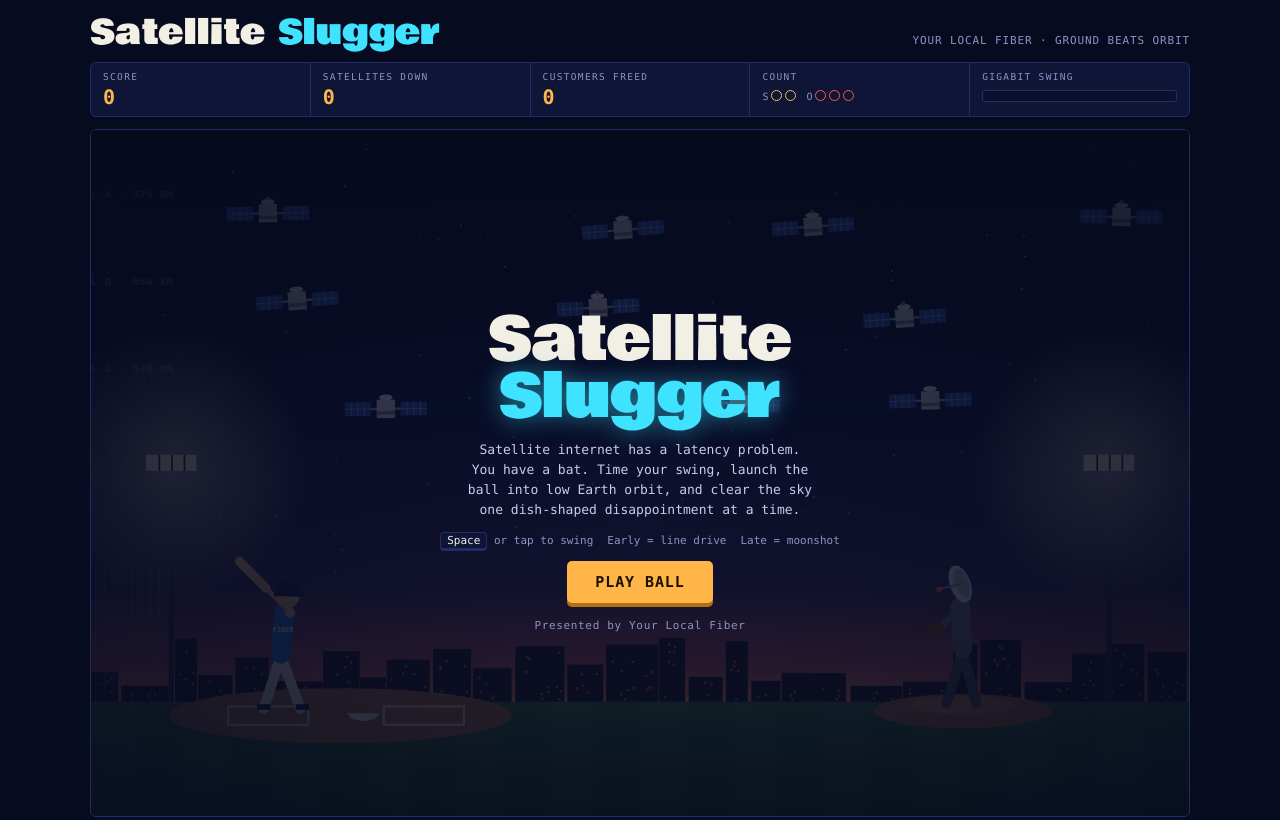
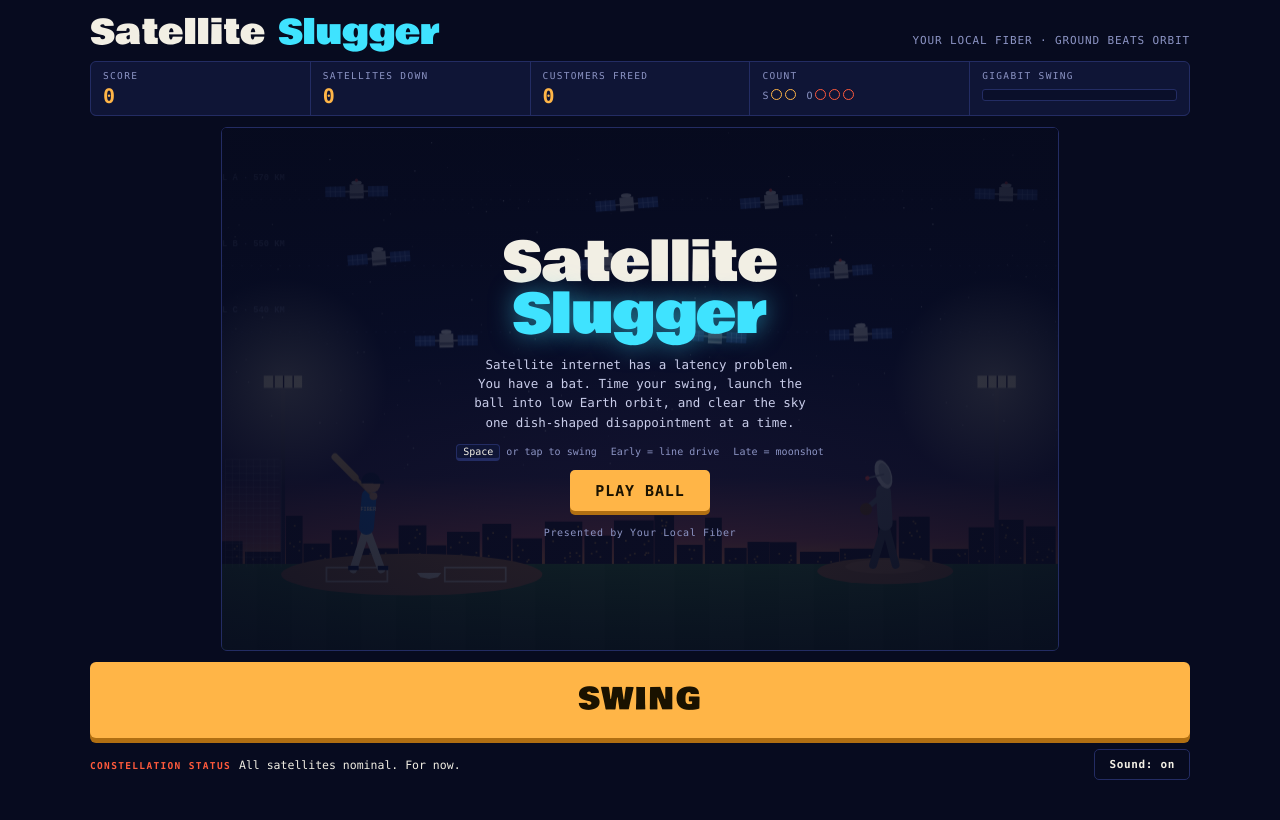
Before and after one commit to kilgorezack/SatelliteSlugger, a plain HTML site: page index.html in a window 1280 px wide. Shown: the top 820 px of the page. Drawn offline with Linux system fonts and the light colour scheme; animation ran at ten frames a second; a web font is replaced by a local one.

Commit message:
Fit the game to the browser window
The field now takes whatever height is left after the scoreboard and
Swing button and stays 16:10, so nothing gets cut off on short screens.
Title and game-over overlays scale with the field.

Co-Authored-By: Claude Opus 5.5 <noreply@anthropic.com>
Claude-Session: https://claude.ai/code/session_01Sk3jRhf1DNHigf3ce2Wswr

```diff
--- a/index.html
+++ b/index.html
@@ -31,14 +31,19 @@ img{max-width:100%}
   --mono:'Martian Mono', ui-monospace, 'SFMono-Regular', Menlo, monospace;
   color-scheme:dark;
 }
+html{height:100%;box-sizing:border-box}
 html,body{background:var(--night);color:var(--chalk)}
 body{
   font-family:var(--mono);font-size:13px;
   padding-left:max(16px, env(safe-area-inset-left, 0px));
   padding-right:max(16px, env(safe-area-inset-right, 0px));
-  padding-block:16px 28px;
+  padding-block:clamp(8px,2vh,16px) clamp(10px,2.5vh,24px);
+  height:100%;box-sizing:border-box;
 }
-.wrap{max-width:1100px;margin:0 auto;display:flex;flex-direction:column;gap:12px}
+/* The page always fits the window: the field takes whatever height is left and stays 16:10 */
+.wrap{max-width:1100px;height:100%;margin:0 auto;display:flex;flex-direction:column;gap:clamp(6px,1.4vh,12px)}
+.wrap > *{flex:none}
+.field{flex:1 1 auto !important;min-height:180px;display:flex;align-items:center;justify-content:center;container-type:size}
 
 .masthead{display:flex;flex-wrap:wrap;align-items:baseline;justify-content:space-between;gap:4px 16px}
 .masthead h1{font-family:var(--display);font-weight:400;font-size:clamp(22px,4vw,34px);letter-spacing:.01em;margin:0;line-height:1;text-wrap:balance}
@@ -49,7 +54,7 @@ body{
   display:grid;grid-template-columns:repeat(auto-fit,minmax(130px,1fr));gap:1px;
   background:var(--panel-edge);border:1px solid var(--panel-edge);border-radius:6px;overflow:hidden;
 }
-.cell{background:var(--panel);padding:8px 12px;display:flex;flex-direction:column;gap:4px;min-width:0}
+.cell{background:var(--panel);padding:clamp(5px,1vh,8px) 12px;display:flex;flex-direction:column;gap:4px;min-width:0}
 .cell label{font-size:9.5px;letter-spacing:.14em;text-transform:uppercase;color:var(--muted)}
 .cell output{font-family:var(--mono);font-weight:800;font-size:20px;color:var(--amber);font-variant-numeric:tabular-nums;line-height:1.1;white-space:nowrap;overflow:hidden;text-overflow:ellipsis}
 .dots{display:flex;gap:10px;align-items:center;font-size:10px;color:var(--muted)}
@@ -61,26 +66,26 @@ body{
 .meter.full b{animation:pulse .6s infinite alternate}
 @keyframes pulse{to{filter:brightness(1.6)}}
 
-.stage{position:relative;border-radius:6px;overflow:hidden;border:1px solid var(--panel-edge);touch-action:manipulation;user-select:none;-webkit-user-select:none}
-canvas{display:block;width:100%;aspect-ratio:16/10;max-width:100%;cursor:pointer;background:#04061a}
-.overlay{position:absolute;inset:0;display:flex;align-items:center;justify-content:center;padding:16px;background:radial-gradient(ellipse at center,rgba(7,11,31,.72),rgba(7,11,31,.92))}
-.card{max-width:520px;text-align:center;display:flex;flex-direction:column;gap:clamp(6px,1.6vw,14px);align-items:center}
-.card h2{font-family:var(--display);font-weight:400;font-size:clamp(26px,6.5vw,60px);line-height:.95;margin:0;text-wrap:balance}
+.stage{width:min(100cqw, 160cqh);aspect-ratio:16/10;max-width:100%;container-type:inline-size;position:relative;border-radius:6px;overflow:hidden;border:1px solid var(--panel-edge);touch-action:manipulation;user-select:none;-webkit-user-select:none}
+canvas{display:block;width:100%;height:100%;cursor:pointer;background:#04061a}
+.overlay{position:absolute;inset:0;display:flex;align-items:safe center;overflow:auto;justify-content:center;padding:16px;background:radial-gradient(ellipse at center,rgba(7,11,31,.72),rgba(7,11,31,.92))}
+.card{max-width:520px;text-align:center;display:flex;flex-direction:column;gap:clamp(6px,1.6cqw,14px);align-items:center}
+.card h2{font-family:var(--display);font-weight:400;font-size:clamp(22px,6.5cqw,60px);line-height:.95;margin:0;text-wrap:balance}
 .card h2 span{color:var(--fiber);text-shadow:0 0 24px rgba(63,227,255,.5)}
-.card p{margin:0;color:#c9cdea;line-height:1.55;font-size:clamp(10.5px,1.5vw,13px);max-width:44ch}
-.card .small{color:var(--muted);font-size:clamp(9px,1.2vw,11px);letter-spacing:.06em}
-.keys{display:flex;flex-wrap:wrap;gap:6px 14px;justify-content:center;font-size:clamp(9px,1.2vw,11px);color:var(--muted)}
+.card p{margin:0;color:#c9cdea;line-height:1.55;font-size:clamp(10.5px,1.5cqw,13px);max-width:44ch}
+.card .small{color:var(--muted);font-size:clamp(9px,1.2cqw,11px);letter-spacing:.06em}
+.keys{display:flex;flex-wrap:wrap;gap:6px 14px;justify-content:center;font-size:clamp(9px,1.2cqw,11px);color:var(--muted)}
 .keys kbd{font-family:var(--mono);background:var(--panel);border:1px solid var(--panel-edge);border-bottom-width:3px;border-radius:4px;padding:1px 6px;color:var(--chalk)}
 .btnrow{display:flex;gap:8px;flex-wrap:wrap;justify-content:center}
 button{font-family:var(--mono);font-weight:800;cursor:pointer;border-radius:5px;border:0;letter-spacing:.06em}
-.go{background:var(--amber);color:#1a1200;font-size:clamp(12px,1.8vw,15px);padding:clamp(8px,1.4vw,12px) clamp(18px,3vw,28px);text-transform:uppercase;box-shadow:0 4px 0 #b06f12}
+.go{background:var(--amber);color:#1a1200;font-size:clamp(12px,1.8cqw,15px);padding:clamp(8px,1.4cqw,12px) clamp(18px,3cqw,28px);text-transform:uppercase;box-shadow:0 4px 0 #b06f12}
 .go:active{transform:translateY(3px);box-shadow:0 1px 0 #b06f12}
 .ghost{background:transparent;color:var(--chalk);border:1px solid var(--panel-edge);padding:8px 14px;font-size:11px}
 button:focus-visible{outline:3px solid var(--fiber);outline-offset:3px}
-.stats{display:grid;grid-template-columns:repeat(3,1fr);gap:clamp(6px,2vw,18px);width:100%}
+.stats{display:grid;grid-template-columns:repeat(3,1fr);gap:clamp(6px,2cqw,18px);width:100%}
 .stats div{display:flex;flex-direction:column;gap:2px}
-.stats b{font-size:clamp(16px,3.4vw,28px);color:var(--amber);font-variant-numeric:tabular-nums}
-.stats span{font-size:clamp(8px,1.1vw,10px);letter-spacing:.12em;text-transform:uppercase;color:var(--muted)}
+.stats b{font-size:clamp(16px,3.4cqw,28px);color:var(--amber);font-variant-numeric:tabular-nums}
+.stats span{font-size:clamp(8px,1.1cqw,10px);letter-spacing:.12em;text-transform:uppercase;color:var(--muted)}
 #bragText{position:absolute;left:-9999px}
 
 .footer{display:flex;flex-wrap:wrap;gap:8px 16px;align-items:center;justify-content:space-between}
@@ -88,8 +93,8 @@ button:focus-visible{outline:3px solid var(--fiber);outline-offset:3px}
 .ticker b{color:var(--flare);font-size:9.5px;letter-spacing:.14em;text-transform:uppercase;white-space:nowrap}
 .ticker span{color:var(--chalk);overflow:hidden;text-overflow:ellipsis;white-space:nowrap;min-width:0}
 .swingBtn{
-  width:100%;font-family:var(--display);font-weight:400;font-size:clamp(22px,4vw,30px);letter-spacing:.06em;text-transform:uppercase;
-  background:var(--amber);color:#1a1200;padding-block:clamp(12px,2vw,16px);border-radius:6px;
+  width:100%;font-family:var(--display);font-weight:400;font-size:clamp(20px,min(4vw,4vh),30px);letter-spacing:.06em;text-transform:uppercase;
+  background:var(--amber);color:#1a1200;padding-block:clamp(8px,1.8vh,16px);border-radius:6px;
   box-shadow:0 5px 0 #b06f12;touch-action:manipulation;user-select:none;-webkit-user-select:none;-webkit-tap-highlight-color:transparent;
 }
 .swingBtn:active,.swingBtn.hit{transform:translateY(4px);box-shadow:0 1px 0 #b06f12}
@@ -115,6 +120,7 @@ button:focus-visible{outline:3px solid var(--fiber);outline-offset:3px}
     <div class="cell"><label>Gigabit swing</label><div class="meter" id="meter"><b id="meterFill"></b></div></div>
   </section>
 
+  <div class="field">
   <div class="stage" id="stage">
     <canvas id="game" width="960" height="600" aria-label="Baseball game: swing to knock satellites out of orbit"></canvas>
 
@@ -145,6 +151,7 @@ button:focus-visible{outline:3px solid var(--fiber);outline-offset:3px}
         <input id="bragText" readonly aria-hidden="true" tabindex="-1">
       </div>
     </div>
+  </div>
   </div>
 
   <button class="swingBtn" id="swingBtn" type="button">Swing</button>
```
